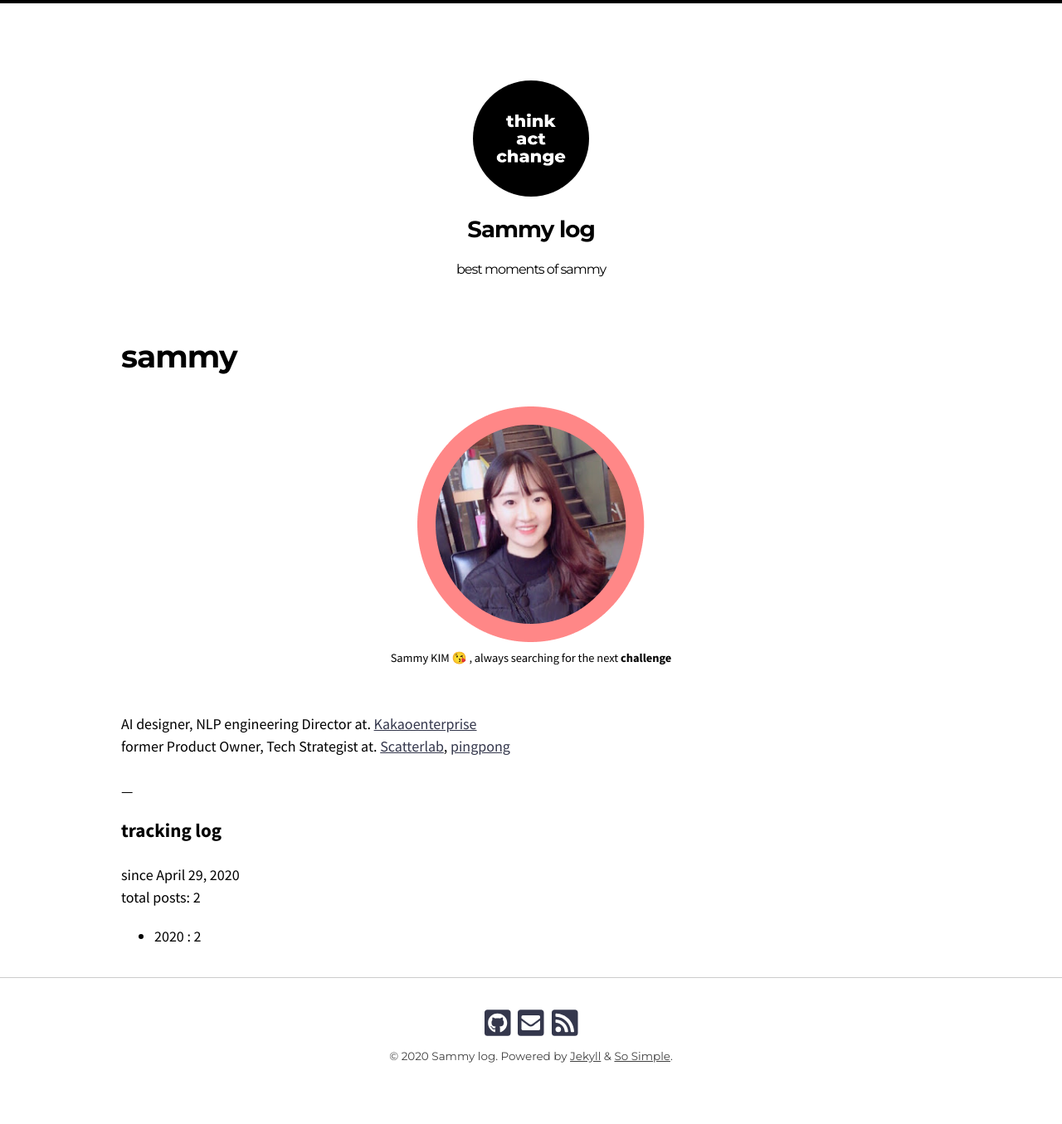
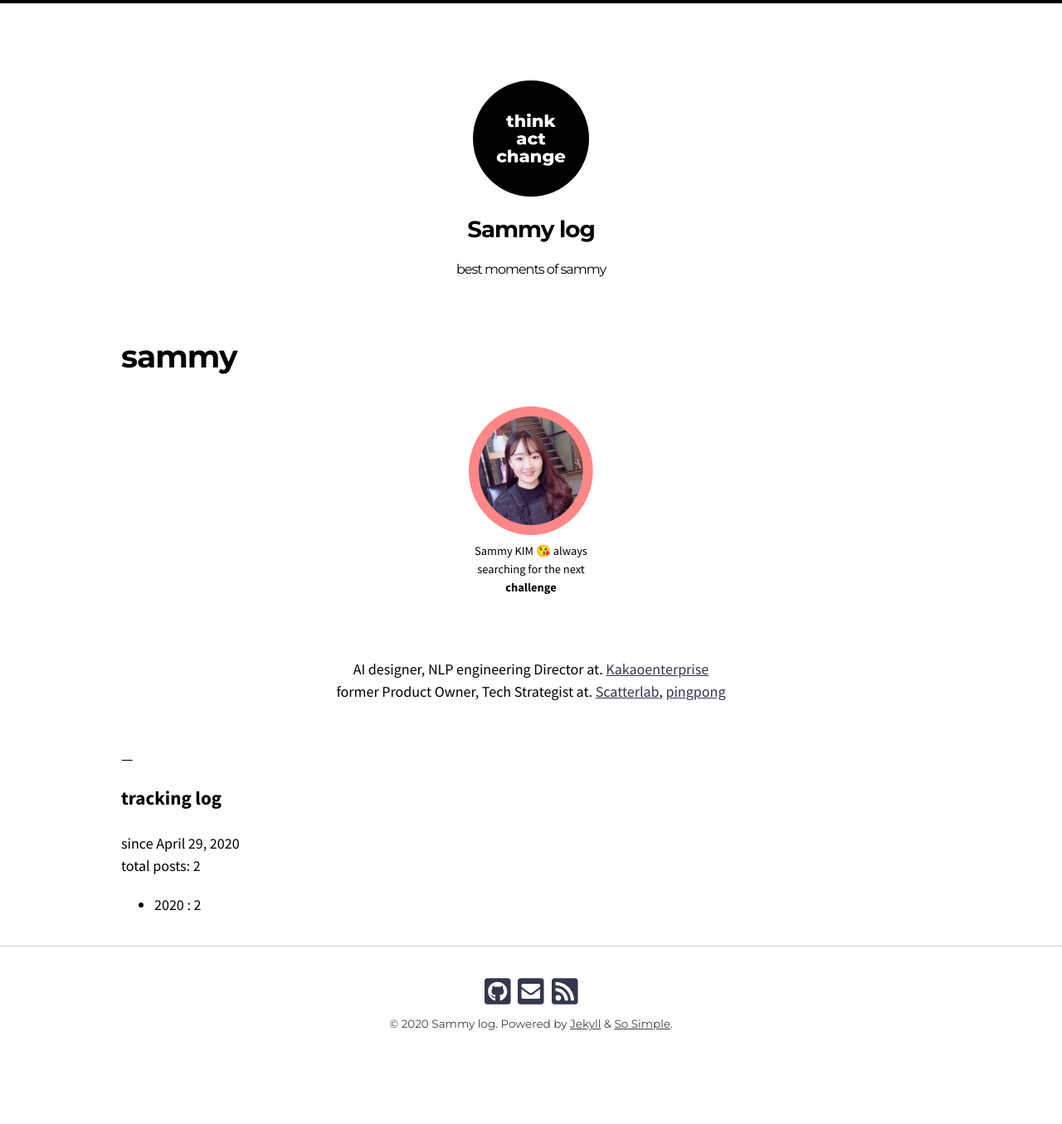
Before and after one commit to ssammykim/ssammykim.github.io, a Jekyll site: the page built from sammy.md, in a window 1280 px wide. Shown: the whole page at 83% size. Built offline with Jekyll 4.4.1, drawn with Linux system fonts in a browser that asks for light colours; nearby versions of some CDN libraries; emoji names are drawn with the system emoji font; some web fonts are replaced; after the commit the page ends 1317 px from its top, so only the background shows below that.

Commit message:
change alignment of page_sammy

```diff
--- a/sammy.md
+++ b/sammy.md
@@ -8,13 +8,15 @@
   <img src="{{ '/images/profile_page_sammy.png' | absolute_url }}" alt="">
 </figure>-->
 
-<figure class="align-center">
+<figure style="width: 150px" class="align-center">
   <a href="#"><img src="{{ '/images/profile_page_sammy.png' | absolute_url }}" alt=""></a>
-  <figcaption>Sammy KIM :kissing_heart: , always searching for the next <b>challenge</b></figcaption>
+  <figcaption>Sammy KIM :kissing_heart: always searching for the next <b>challenge</b></figcaption>
 </figure>
 <br>
+<center>
 AI designer, NLP engineering Director at. <a href="https://www.kakaoenterprise.com" target="_blank">Kakaoenterprise</a><br>
 former Product Owner, Tech Strategist at. <a href="https://scatterlab.co.kr" target="_blank">Scatterlab</a>, <a href="https://pingpong.us" target="_blank">pingpong</a>
+</center>
 <br>
 <br>
 ---
```
